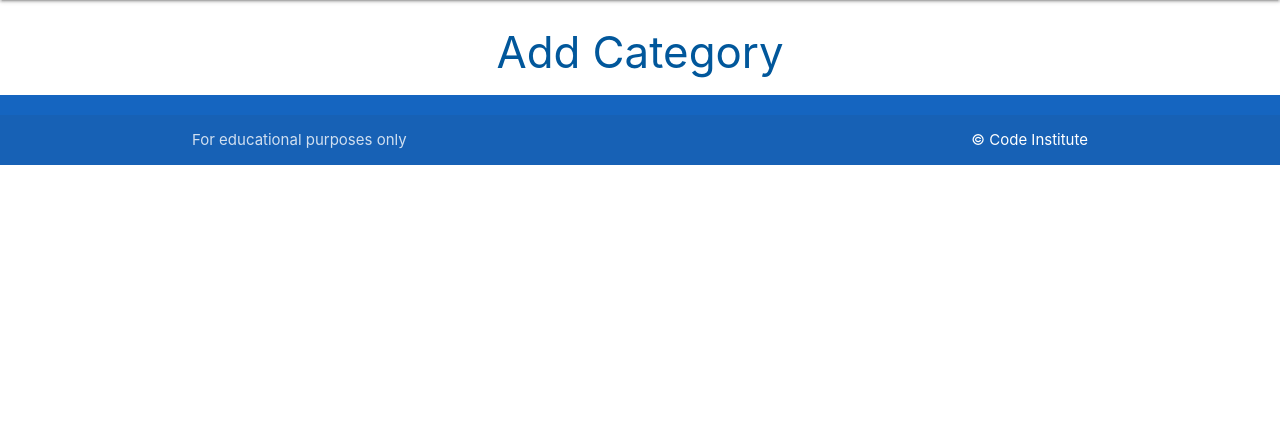
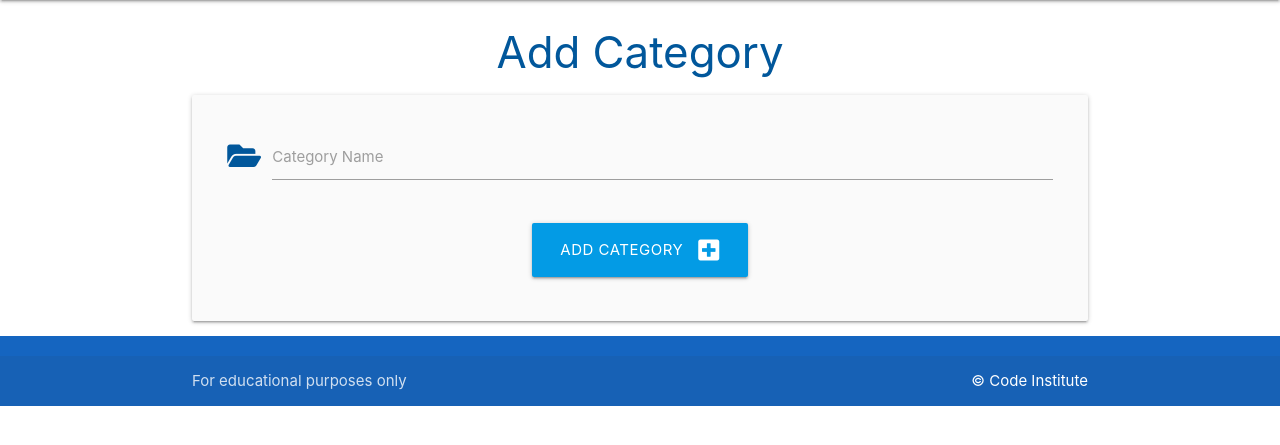
Before and after one commit to HoLaw77/Flask-sqlalchemy-task-manager2, a Flask app: page /add_categories in a window 1280 px wide. Shown: the part 64-509 px from the top of the page. Run offline with Flask 3, Linux system fonts and the light colour scheme.

Commit message:
fix file name error

```diff
--- a/taskmanager/templates/add_categories.html
+++ b/taskmanager/templates/add_categories.html
@@ -3,4 +3,26 @@
 
 <h3 class="light-blue-text text-darken-4 center-align">Add Category</h3>
 
+<div class="row card-panel grey lighten-5">
+    <form class="col s12" method="POST" action="{{ url_for('add_categories') }}">
+        <!-- category name -->
+        <div class="row">
+            <div class="input-field col s12">
+                <i class="fas fa-folder-open prefix light-blue-text text-darken-4"></i>
+                <input id="category_name" name="category_name" minlength="3" maxlength="25" type="text" class="validate"
+                    required>
+                <label for="category_name">Category Name</label>
+            </div>
+        </div>
+        <!-- submit button -->
+        <div class="row">
+            <div class="col s12 center-align">
+                <button type="submit" class="btn-large light-blue darken-1">
+                    Add Category <i class="fas fa-plus-square right"></i>
+                </button>
+            </div>
+        </div>
+    </form>
+</div>
+
 {% endblock %}
--- a/taskmanager/templates/categories.html
+++ b/taskmanager/templates/categories.html
@@ -5,9 +5,10 @@
 
 <div class="row">
     <div class="col s12 center-align">
-        <a href="{{url_for('add_category')}}" class="btn-large.light-blue darken-2">
-            Add Categories <i class="fas fa-plus-square right"></i>
+        <a href="{{ url_for('add_categories') }}" class="btn-large light-blue darken-2">
+            Add Category <i class="fas fa-plus-square right"></i>
         </a>
     </div>
 </div>
+
 {% endblock %}
--- a/taskmanager/templates/tasks.html
+++ b/taskmanager/templates/tasks.html
@@ -1,5 +1,5 @@
 {% extends "base.html" %}
 {% block content %}
 
-<h3 class="light-blue-text text-darken-4"></h3>
+<h3 class="light-blue-text text-darken-4">Task</h3>
 {% endblock%}
```
